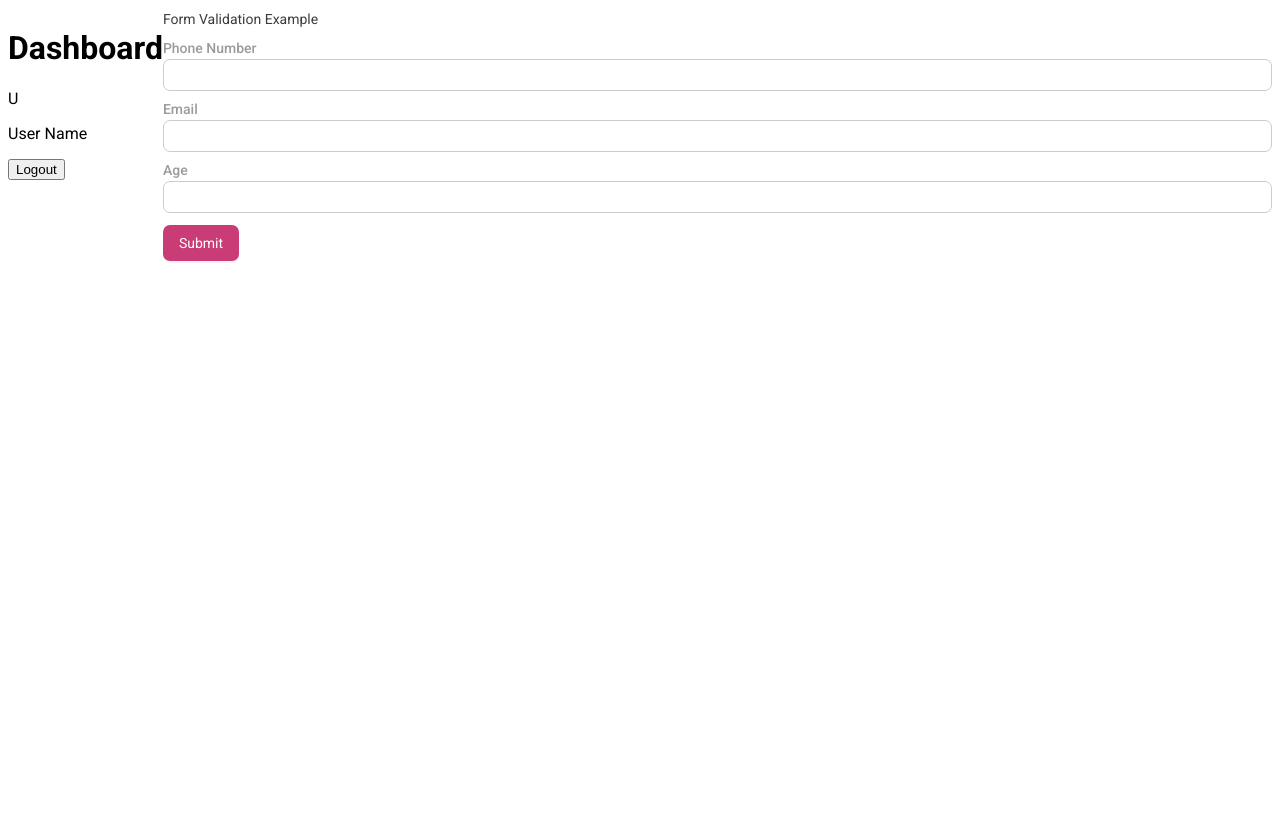
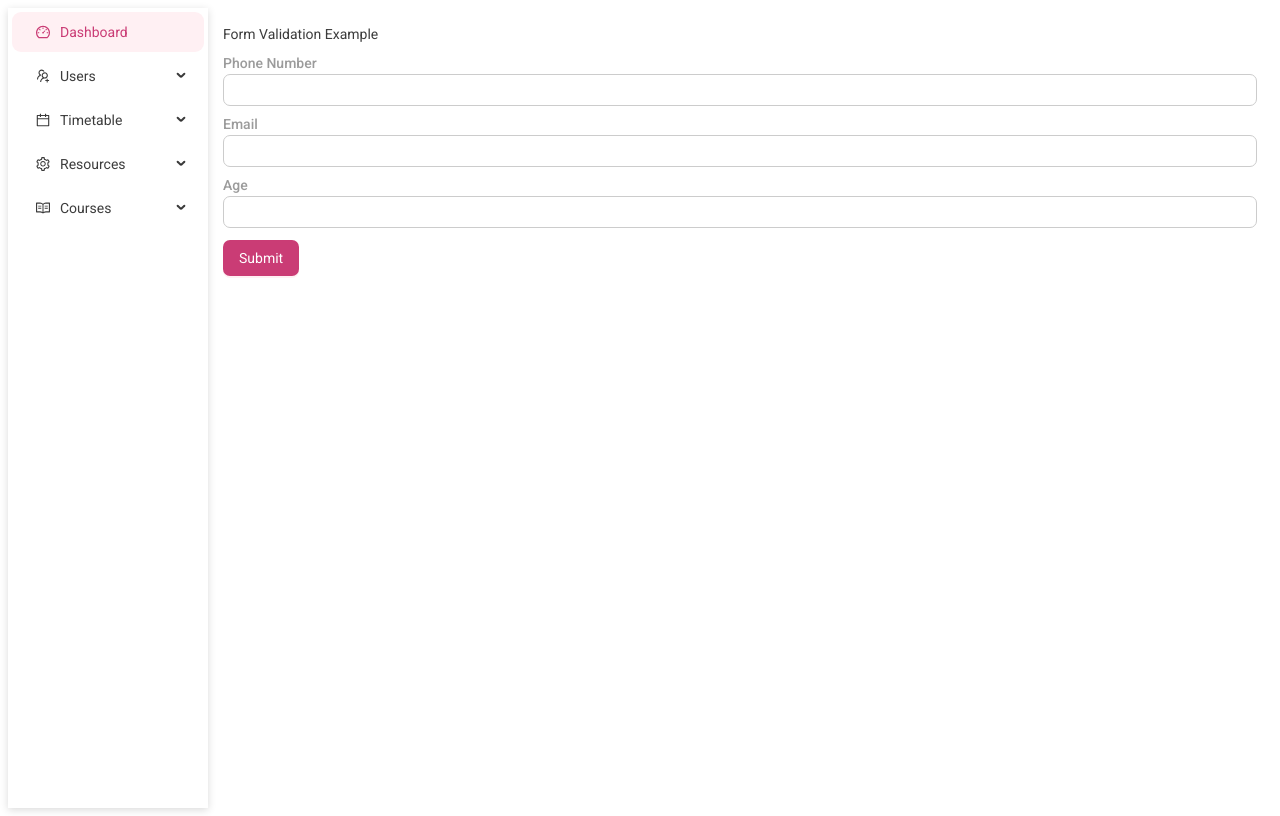
Before and after one commit to AbeethaHeshan/scm_LMS_ui, a React (Vite) app: page /dashboard in a window 1280 px wide. Built offline with nearby package versions, Linux system fonts and the light colour scheme; sample sign-in values are in the browser's storage.

Commit message:
updatethe side bar ui

```diff
--- a/src/features/auth/login/login.tsx
+++ b/src/features/auth/login/login.tsx
@@ -1,5 +1,5 @@
 import React from 'react';
-import { Form, Input, Button, Typography } from 'antd';
+import { Button, Typography } from 'antd';
 import { useForm } from 'react-hook-form';
 import TextField from '../../../components/inputs/TextField';
 import Validation from '../../../utils/Validations';
@@ -23,8 +23,8 @@ const Login: React.FC = () => {
         control,
     } = useForm<LoginForm>({});
 
-  const { showSuccess, showError } = useAlert();
-  const { setUser, user } = useApplicationContext();
+    const { showError } = useAlert();
+    const { setUser } = useApplicationContext();
     const navigate = useNavigate();
 
     const onSubmit = (data: LoginForm) => {
--- a/src/layouts/components/SideBar.tsx
+++ b/src/layouts/components/SideBar.tsx
@@ -1,92 +1,205 @@
 // src/components/Sidebar.tsx
-import React from 'react';
-import { NavLink } from 'react-router';
+import React, { useEffect, useState } from 'react';
 import { useApplicationContext } from '../../context/ApplicationContext';
+import { CalendarOutlined, BookOutlined, PartitionOutlined, InboxOutlined, UsergroupAddOutlined, SettingOutlined, ReadOutlined, DashboardOutlined } from '@ant-design/icons';
+import Sider from 'antd/es/layout/Sider';
+import { Menu } from 'antd';
+import { useLocation, useNavigate } from 'react-router';
 
 interface NavItem {
     path: string;
     label: string;
-  icon: string;
+    icon: React.ReactNode;
+    subPaths?: { path: string; label: string }[];
 }
 
 const Sidebar: React.FC = () => {
     const { user } = useApplicationContext();
-  const userRole = localStorage.getItem('role') || user?.role;
+    const navigate = useNavigate();
+    const location = useLocation();
+
+    const [defaultSelectedKeys, setDefaultSelectedKeys] = useState<string[]>(['/dashboard']);
+
+    const storedUser = localStorage.getItem('user');
+    const userRole = storedUser ? JSON.parse(storedUser).role : user?.role;
 
     const navItems: Record<string, NavItem[]> = {
         student: [
-      { path: '/timetable', label: 'Timetable', icon: '📅' },
-      { path: '/course-materials', label: 'Materials', icon: '📚' },
-      { path: '/events', label: 'Events', icon: '🎉' },
+            {
+                path: '/dashboard',
+                label: 'Dashboard',
+                icon: <DashboardOutlined />
+            },
+            {
+                path: '/dashboard/timetable',
+                label: 'Timetable',
+                icon: <CalendarOutlined />,
+                subPaths: [{ path: '/view', label: 'View' }]
+            },
+            {
+                path: '/dashboard/course-materials',
+                label: 'Materials',
+                icon: <BookOutlined />,
+                subPaths: [{ path: '/view', label: 'View' }]
+            },
+            {
+                path: '/dashboard/events',
+                label: 'Events',
+                icon: <PartitionOutlined />,
+                subPaths: [{ path: '/view', label: 'View' }]
+            },
         ],
         lecturer: [
-      { path: '/timetable', label: 'Timetable', icon: '📅' },
-      { path: '/update-course-materials', label: 'Edit Materials', icon: '✍️' },
-      { path: '/request-resources', label: 'Request Items', icon: '📦' },
-      { path: '/events', label: 'Events', icon: '🎉' },
+            {
+                path: '/dashboard',
+                label: 'Dashboard',
+                icon: <DashboardOutlined />
+            },
+            {
+                path: '/dashboard/timetable',
+                label: 'Timetable',
+                icon: <CalendarOutlined />,
+                subPaths: [{ path: '/view', label: 'View' }]
+            },
+            {
+                path: '/dashboard/course-materials',
+                label: 'Materials',
+                icon: <BookOutlined />,
+                subPaths: [{ path: '/view', label: 'View' }]
+            },
+            {
+                path: '/dashboard/resources',
+                label: 'Resources',
+                icon: <InboxOutlined />,
+                subPaths: [{ path: '/request', label: 'Request' }]
+            },
+            {
+                path: '/dashboard/events',
+                label: 'Events',
+                icon: <PartitionOutlined />,
+                subPaths: [{ path: '/view', label: 'View' }]
+            },
         ],
         admin: [
-      { path: '/register-user', label: 'Users', icon: '👥' },
-      { path: '/manage-timetable', label: 'Timetable', icon: '🗓️' },
-      { path: '/resource-allocation', label: 'Resources', icon: '⚙️' },
-      { path: '/course-manage', label: 'Courses', icon: '📖' },
+            {
+                path: '/dashboard',
+                label: 'Dashboard',
+                icon: <DashboardOutlined />
+            },
+            {
+                path: '/dashboard/users',
+                label: 'Users',
+                icon: <UsergroupAddOutlined />,
+                subPaths: [{ path: '/manage', label: 'Manage' }]
+            },
+            {
+                path: '/dashboard/timetable',
+                label: 'Timetable',
+                icon: <CalendarOutlined />,
+                subPaths: [{ path: '/manage', label: 'Manage' }]
+            },
+            {
+                path: '/dashboard/resource',
+                label: 'Resources',
+                icon: <SettingOutlined />,
+                subPaths: [
+                    { path: '/dashboard', label: 'Dashboard' },
+                    { path: '/requested-resources', label: 'Requested Resources' }
+                ]
+            },
+            {
+                path: '/dashboard/courses',
+                label: 'Courses',
+                icon: <ReadOutlined />,
+                subPaths: [
+                    { path: '/dashboard', label: 'Dashboard' },
+                    { path: '/manage', label: 'Manage' }
+                ]
+            },
         ],
     };
 
-  const userNavItems = navItems[userRole] || [];
+    const roleNavItems = navItems[userRole as keyof typeof navItems] || [];
+
+    const getMenuItems = () => {
+        return roleNavItems.map((item) => {
+            const children = item.subPaths?.map((subPath) => ({
+                key: `${item.path}${subPath.path}`,
+                label: subPath.label,
+                onClick: () => navigate(`${item.path}${subPath.path}`),
+            }));
+
+            return {
+                key: item.path,
+                icon: item.icon,
+                label: item.label,
+                children: children,
+                onClick: !item.subPaths ? () => navigate(item.path) : undefined,
+            };
+        });
+    };
+
+    // Find the currently selected menu item based on the URL
+    const findSelectedKeys = () => {
+        const currentPath = location.pathname;
+        const openKeys: string[] = [];
+        const selectedKeys: string[] = [];
+
+        // If it's exactly dashboard path, select dashboard
+        if (currentPath === '/dashboard') {
+            selectedKeys.push('/dashboard');
+            return { openKeys, selectedKeys };
+        }
+
+        // Otherwise look for matching paths
+        roleNavItems.forEach(item => {
+            if (currentPath.startsWith(item.path)) {
+                openKeys.push(item.path);
+
+                // Handle parent path exact match
+                if (currentPath === item.path) {
+                    selectedKeys.push(item.path);
+                }
+
+                // Handle subpaths
+                item.subPaths?.forEach(subPath => {
+                    if (currentPath === `${item.path}${subPath.path}`) {
+                        selectedKeys.push(`${item.path}${subPath.path}`);
+                    }
+                });
+            }
+        });
+
+        // If no match found, default to dashboard
+        if (selectedKeys.length === 0 && currentPath.includes('/dashboard')) {
+            selectedKeys.push('/dashboard');
+        }
+
+        return { openKeys, selectedKeys };
+    };
+
+    const { openKeys, selectedKeys } = findSelectedKeys();
+
+    // Update defaultSelectedKeys when location changes
+    useEffect(() => {
+        setDefaultSelectedKeys(selectedKeys);
+    }, [location.pathname]);
 
     return (
-    <div className="w-64 h-full bg-gray-100 border-r border-gray-200 dark:bg-gray-800 dark:border-gray-700 flex flex-col">
-      {/* Logo area */}
-      <div className="h-16 flex items-center justify-center border-b border-gray-200 dark:border-gray-700">
-        <h1 className="text-xl font-bold capitalize">{userRole} Dashboard</h1>
-      </div>
-
-      {/* Navigation */}
-      <nav className="flex-1 p-4 overflow-y-auto">
-        <ul className="space-y-2">
-          {userNavItems.map((item) => (
-            <li key={item.path}>
-              <NavLink
-                to={item.path}
-                className={({ isActive }) =>
-                  `flex items-center p-3 rounded-lg ${
-                    isActive
-                      ? 'bg-blue-100 text-blue-700 dark:bg-blue-900 dark:text-blue-200'
-                      : 'hover:bg-gray-200 dark:hover:bg-gray-700'
-                  }`
-                }
+        <Sider
+            width={200}
+            theme="light"
+            style={{ boxShadow: '0 2px 8px rgba(0, 0, 0, 0.15)' }}
         >
-                <span className="mr-3">{item.icon}</span>
-                {item.label}
-              </NavLink>
-            </li>
-          ))}
-        </ul>
-      </nav>
-
-      {/* User profile section */}
-      <div className="p-4 border-t border-gray-200 dark:border-gray-700">
-        <div className="flex items-center">
-          <div className="w-8 h-8 rounded-full bg-gray-300 dark:bg-gray-600 flex items-center justify-center">
-            <span>U</span>
-          </div>
-          <div className="ml-3">
-            <p className="text-sm font-medium">User Name</p>
-            <button
-              className="text-xs text-red-500 hover:text-red-700"
-              onClick={() => {
-                localStorage.removeItem('token');
-                localStorage.removeItem('role');
-                window.location.href = '/auth/login';
-              }}
-            >
-              Logout
-            </button>
-          </div>
-        </div>
-      </div>
-    </div>
+            <Menu
+                mode="inline"
+                defaultOpenKeys={openKeys}
+                defaultSelectedKeys={defaultSelectedKeys}
+                selectedKeys={selectedKeys}
+                style={{ height: 'calc(100% - 64px)', borderRight: 0 }}
+                items={getMenuItems()}
+            />
+        </Sider>
     );
 };
 
--- a/src/layouts/dashboard-layout/DashboardLayout.tsx
+++ b/src/layouts/dashboard-layout/DashboardLayout.tsx
@@ -1,17 +1,21 @@
 import React from 'react';
 import { Outlet } from 'react-router';
 import SideBar from '../components/SideBar';
+import { Layout } from 'antd';
 
 type Props = {};
 
 export const DashboardLayout = (props: Props) => {
   return (
-    <div className="" style={{ display: 'flex', flexDirection: 'row' }}>
+    <div style={{ display: 'flex', flexDirection: 'row' ,margin:0 ,padding:0,minHeight:'100vh'}}>
       {/* Sidebar */}
-      <SideBar />
+      <Layout>
+        <SideBar />
+      </Layout>
+
 
       {/* Main content area */}
-      <div style={{ width: '100%' }}>
+      <div style={{ width: '100%',padding:15 }}>
         <Outlet />
       </div>
     </div>
--- a/src/routes/main.routes.tsx
+++ b/src/routes/main.routes.tsx
@@ -11,6 +11,7 @@ export const MainRoutes = () => {
 
       <Route path="dashboard" element={<DashboardLayout />}>
         <Route index element={<Test />} />
+
       </Route>
       <Route path="*" element={<Navigate to="/auth/login" replace />} />
     </Routes>
```
Also changed, not shown: src/context/ApplicationContext.tsx (+16 -3 lines), src/features/timeTable/manage-timetable/ManageTimetable.tsx (added), src/features/timeTable/timetable.routes.tsx (added), src/features/timeTable/view-timetable/ViewTimeTable.tsx (added). Lines whose indentation alone changed are shown as unchanged.
